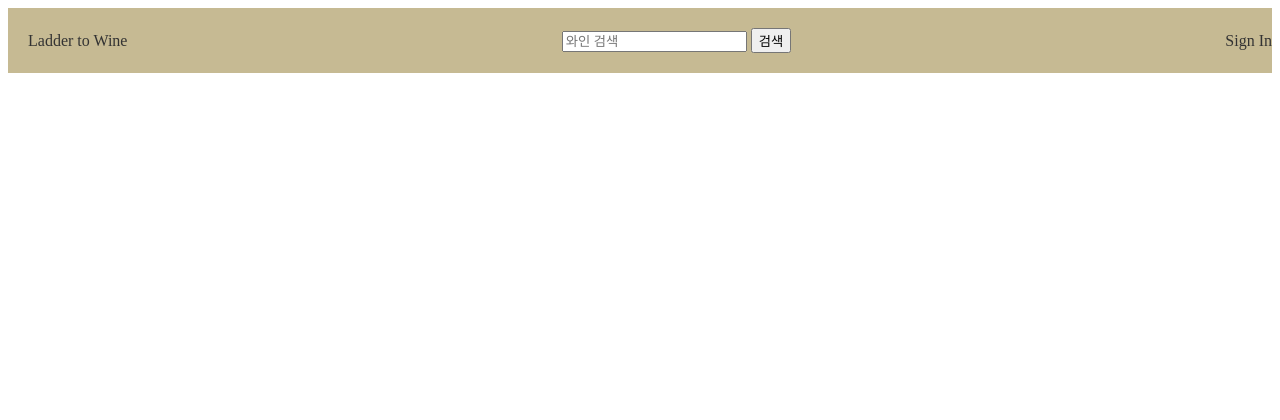
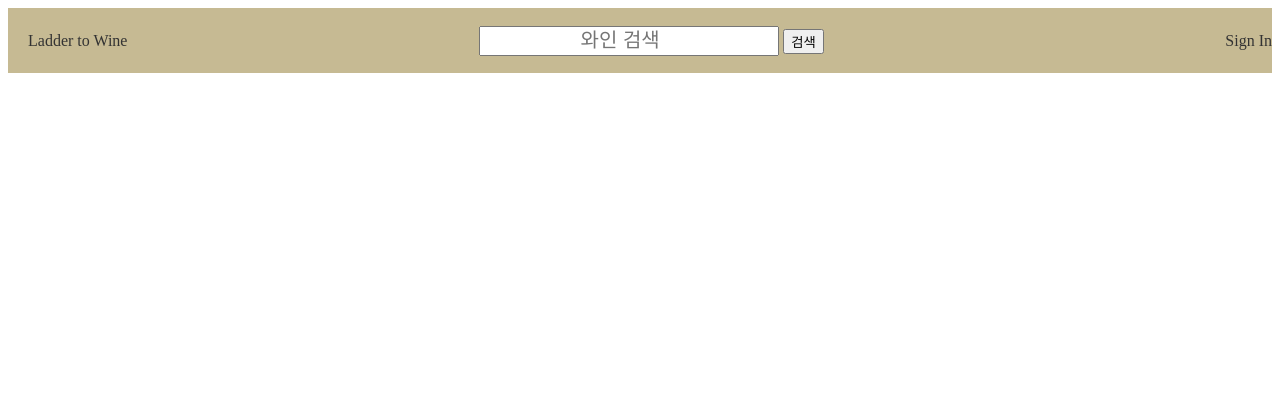
Before and after one commit to hangunhee94/ladder_to_wine, a Django app: page / in a window 1280 px wide. Shown: the top 420 px of the page. Run offline with Django 4.2, Linux system fonts and the light colour scheme; data that the repository does not hold is empty; parts of the project's set-up code (start-up, migrations or seed data) failed here and were passed over.

Commit message:
fix : css / search.html

```diff
--- a/static/css/style-base.css
+++ b/static/css/style-base.css
@@ -24,11 +24,15 @@
     margin: -200px 0 0 -200px;
 }
 
-#search {
+#searched {
+    align-items: center;
     text-align: center;
     width: 300px;
     height: 30px;
     font-size: 20px;
+}
+.search-btn {
+    margin-right: 50px;
 }
 
 footer {
```
Also changed, not shown: templates/search.html (+9 -4 lines).
